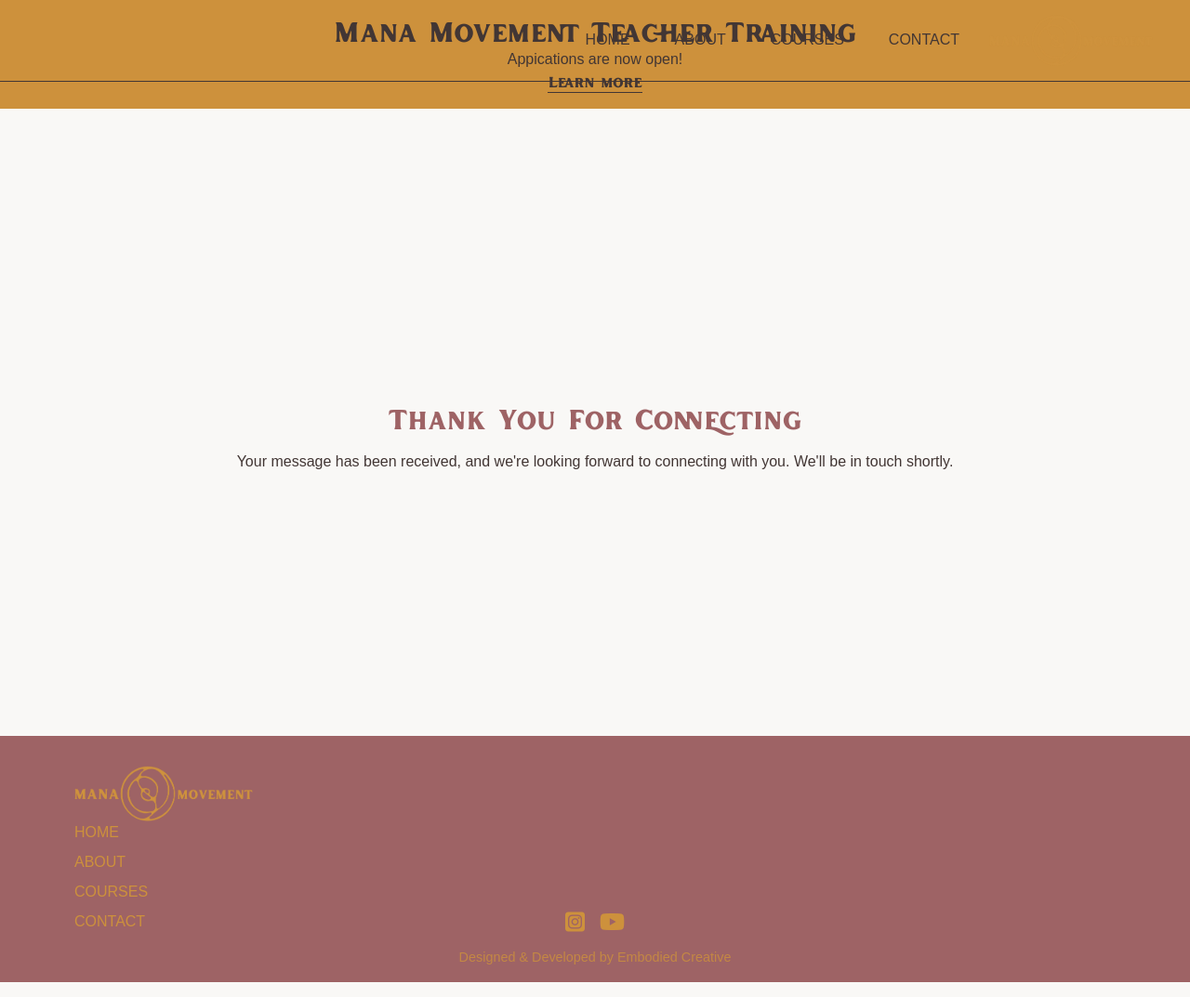
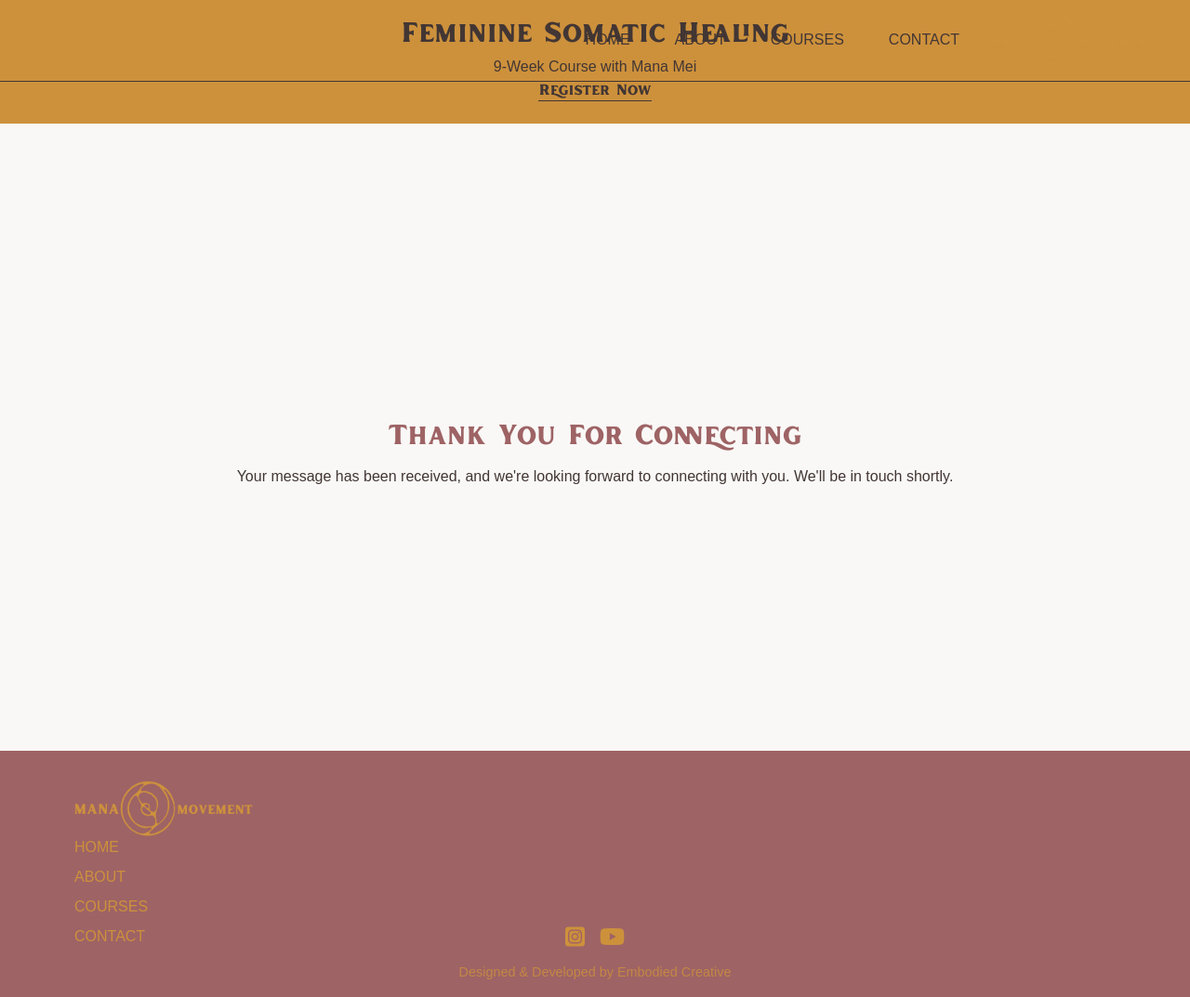
Before and after one commit to brittwoodard/mana-movement, a Jekyll site: the page built from thankyou-contact.html, in a window 1280 px wide. Shown: the whole page at 93% size. Built offline with Jekyll 4.4.1, drawn with Linux system fonts in a browser that asks for light colours; nearby versions of some CDN libraries; some web fonts are replaced.

Commit message:
updated banner and popup with shift network

```diff
--- a/_includes/banner-promo.html
+++ b/_includes/banner-promo.html
@@ -1,7 +1,7 @@
 <section class="bg-accent text-dark text-center py-4 px-8">
-    <a href="/ttc.html">
-        <p class="heading-md mb-0">Mana Movement Teacher Training</p>
-        <p class="mb-0">Appications are now open!</p>
-        <span class="font-serif mb-2 border-b border-dark">Learn more</span>
+    <a href="https://shiftnetwork.isrefer.com/go/sfshMM/a27557/">
+        <p class="heading-md mb-2">Feminine Somatic Healing</p>
+        <p class="mb-0">9-Week Course with Mana Mei</p>
+        <span class="font-serif mb-2 inline-block border-b border-dark">Register Now</span>
     </a>
 </section>
--- a/_includes/popup-somatic-feminine-healing.html
+++ b/_includes/popup-somatic-feminine-healing.html
@@ -14,8 +14,8 @@
         </button>
 
         <!-- Learn More Button -->
-        <div class="absolute bottom-[9rem] md:bottom-[23rem] lg:bottom-[20rem] left-1/2 transform -translate-x-1/2 whitespace-nowrap">
-            <a href="https://shiftnetwork.isrefer.com/go/fshMM/a27557/" class="button bg-main/80 text-black">Register Now</a>
+        <div class="absolute bottom-[8rem] md:bottom-[22rem] lg:bottom-[19rem] left-1/2 transform -translate-x-1/2 whitespace-nowrap">
+            <a href="https://shiftnetwork.isrefer.com/go/sfshMM/a27557/" class="button bg-main/80 text-black">Register Now</a>
         </div>
     </div>
 </div>
--- a/_layouts/default.html
+++ b/_layouts/default.html
@@ -17,7 +17,7 @@
     {% include site-footer.html %}
 
     <!-- Popup TTC -->
-    {% include popup-mmtt.html %}
+    {% include popup-somatic-feminine-healing.html %}
 
 </body>
 
--- a/assets/css/style.css
+++ b/assets/css/style.css
@@ -932,6 +932,9 @@
 .top-4 {
   top: 1rem;
 }
+.bottom-\[8rem\] {
+  bottom: 8rem;
+}
 .z-10 {
   z-index: 10;
 }
@@ -1447,6 +1450,9 @@
 }
 .uppercase {
   text-transform: uppercase;
+}
+.lowercase {
+  text-transform: lowercase;
 }
 .italic {
   font-style: italic;
@@ -1689,6 +1695,12 @@
   .md\:top-0 {
     top: 0px;
   }
+  .md\:bottom-\[21rem\] {
+    bottom: 21rem;
+  }
+  .md\:bottom-\[22rem\] {
+    bottom: 22rem;
+  }
   .md\:mx-8 {
     margin-left: 2rem;
     margin-right: 2rem;
@@ -1783,6 +1795,12 @@
   .lg\:bottom-\[9rem\] {
     bottom: 9rem;
   }
+  .lg\:bottom-\[18rem\] {
+    bottom: 18rem;
+  }
+  .lg\:bottom-\[19rem\] {
+    bottom: 19rem;
+  }
   .lg\:order-first {
     order: -9999;
   }
@@ -1848,9 +1866,6 @@
   .lg\:w-\[80\%\] {
     width: 80%;
   }
-  .lg\:w-\[90\%\] {
-    width: 90%;
-  }
   .lg\:w-\[85\%\] {
     width: 85%;
   }
```
Also changed, not shown: other parts of _includes/popup-somatic-feminine-healing.html (+1 -1 lines), uploads/images/feminine-somatic-healing-2.jpg (added).
